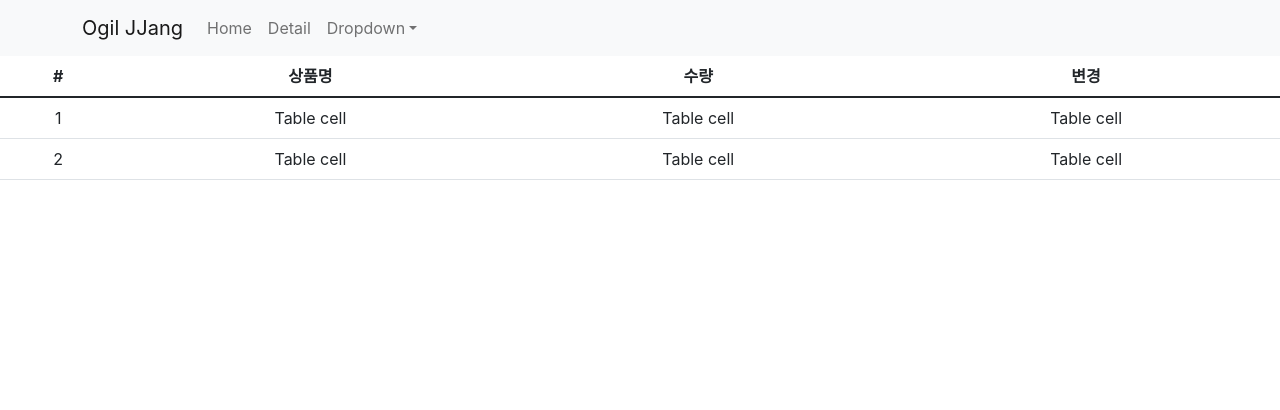
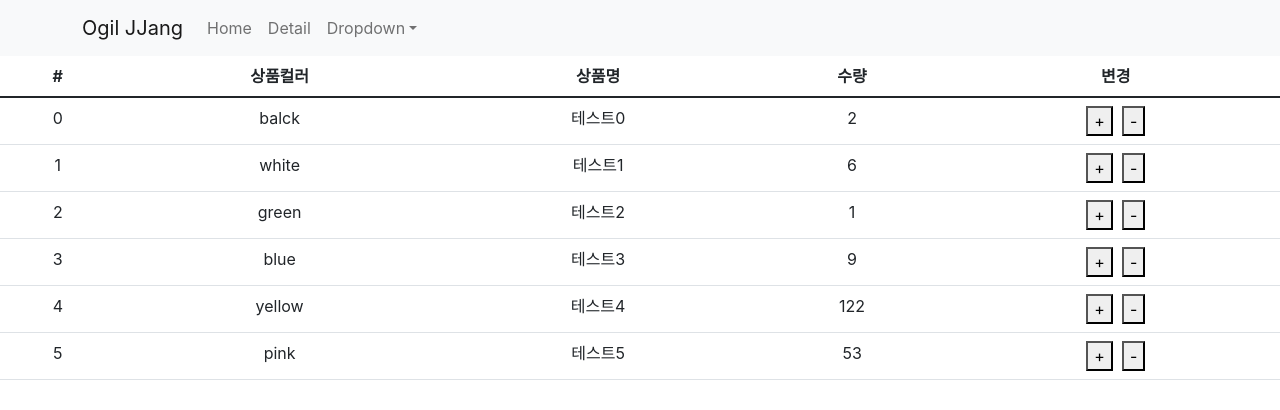
Before and after one commit to poiupoiu96/ghShop, a React (Create React App) app in the folder gigarong/: page /1 in a window 1280 px wide. Shown: the top 410 px of the page. Built offline with nearby package versions, Linux system fonts and the light colour scheme.

Commit message:
redux (reducer, dispatch)

```diff
--- a/gigarong/package.json
+++ b/gigarong/package.json
@@ -12,9 +12,11 @@
     "react": "^17.0.2",
     "react-bootstrap": "^2.0.3",
     "react-dom": "^17.0.2",
+    "react-redux": "^7.2.6",
     "react-router-dom": "^5.3.0",
     "react-scripts": "^3.4.4",
     "react-transition-group": "^4.4.2",
+    "redux": "^4.1.2",
     "styled-components": "^5.3.3",
     "web-vitals": "^1.1.2"
   },
--- a/gigarong/src/Cart.js
+++ b/gigarong/src/Cart.js
@@ -2,35 +2,63 @@
 
 import React from 'react';
 import { Table} from 'react-bootstrap'
+import { connect } from 'react-redux';
 
 // 카트
-function Cart () {
+function Cart (props) {
     return (
         <Table responsive>
             <thead>
                 <tr>
                     <th>#</th>
+                    <th>상품컬러</th>
                     <th>상품명</th>
                     <th>수량</th>
                     <th>변경</th>
                 </tr>
             </thead>
             <tbody>
-                <tr>
-                    <td>1</td>
-                    <td>Table cell</td>
-                    <td>Table cell</td>
-                    <td>Table cell</td>
-                </tr>
-                <tr>
-                    <td>2</td>
-                    <td>Table cell</td>
-                    <td>Table cell</td>
-                    <td>Table cell</td>
-                </tr>
+                {
+                    props.state.map((item, idx) => {
+                        return (
+                            <tr key={idx}>
+                                <td>{idx}</td>
+                                <td>{ item.id }</td>
+                                <td>{ item.name }{idx}</td>
+                                <td>{ item.quan }</td>
+                                <td> <button onClick={()=>{ props.dispatch({type: 'quanAdd'}) }}> + </button> &nbsp;
+                                <button onClick={()=>{ props.dispatch({type: 'quanMin'}) }}> - </button></td>
+                            </tr>
+                        )
+                    })
+                }
             </tbody>
         </Table>
     )
 }
 
-export default Cart;
+// redux store 데이터 가져와서 props로 변환해주는 함수
+// 함수 만들고 export default connect(함수명)(return)
+function getCreateStore(state) {
+    return {
+        // name: state[0].name
+        state: state
+    }
+}
+
+// function TableDiv (param,idx) {
+//     console.log(param)
+//     return (
+//         <tr key={param.idx}>
+//             <td>{param.idx}</td>
+//             <td>{ param.param.id }</td>
+//             <td>{ param.param.name }{param.idx}</td>
+//             <td>{ param.param.quan }</td>
+//             <td> <button onClick={()=>{ param.param.dispatch({type: 'quanUpdate'}) }}> + </button></td>
+//         </tr>
+//     )
+// }
+
+export default connect(getCreateStore)(Cart)
+
+// export default Cart;
--- a/gigarong/src/index.js
+++ b/gigarong/src/index.js
@@ -5,12 +5,57 @@ import App from './App';
 import reportWebVitals from './reportWebVitals';
 
 import {BrowserRouter} from 'react-router-dom';
-import {HashRouter} from 'react-router-dom';
+// import {HashRouter} from 'react-router-dom';
+
+import { Provider } from 'react-redux';
+import { createStore } from 'redux'
+
+
+/**
+*  Redux쓰는 이유
+* 1. 복잡한 props 전송이 필요없음
+*    모든 컴포넌트가 직접 데이터 꺼내쓸 수 있음
+* 2. state 데이터 관리가능 (수정방법을 미리 정의)
+*/
+
+/**
+ * Redux쓰는 방법
+ * 1. <Provider>로 원하는 곳 감싸기
+ * 2. createStore에 담아서 넘기기
+ */
+
+let tempData = [
+  { id: 'balck', name: '테스트', quan: 2},
+  { id: 'white', name: '테스트', quan: 6},
+  { id: 'green', name: '테스트', quan: 1},
+  { id: 'blue', name: '테스트', quan: 9},
+  { id: 'yellow', name: '테스트', quan: 122},
+  { id: 'pink', name: '테스트', quan: 53}
+];
+
+let store = createStore(reducer);
+
+// state = 초기값
+function reducer(state = tempData, action ) {
+  if (action.type === 'quanAdd') {
+    let copyData = [...state]
+    copyData[0].quan++
+    return copyData
+  } else if (action.type === 'quanMin') {
+    let copyData = [...state]
+    copyData[0].quan--
+    return copyData
+  } else {
+    return state
+  }
+}
 
 ReactDOM.render(
   <React.StrictMode>
     <BrowserRouter>
-      <App />
+      <Provider store={store}>
+        <App />
+      </Provider>
     </BrowserRouter>
   </React.StrictMode>,
   document.getElementById('root')
```
Also changed, not shown: 1 other file (tests, documents, lock files or other folders).
